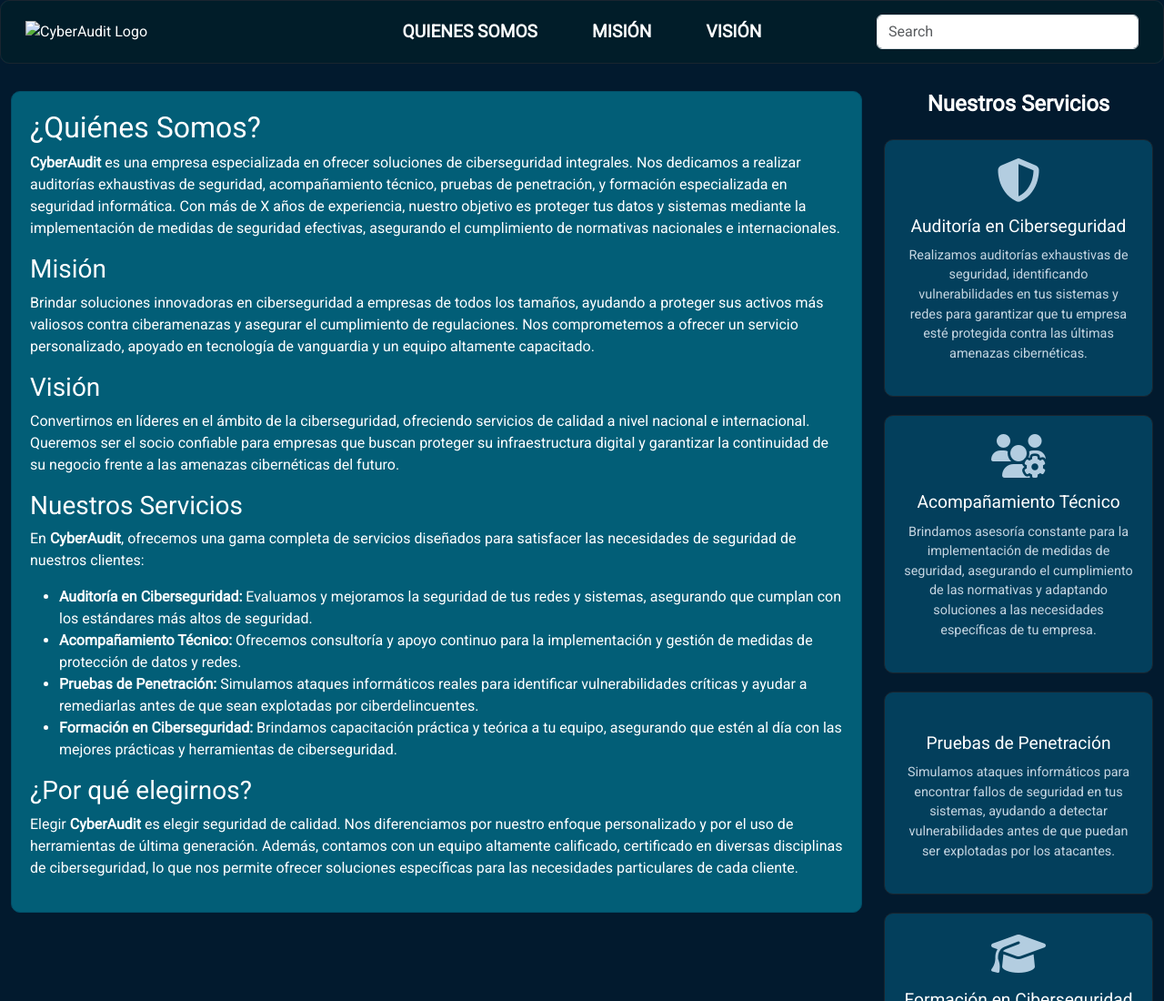
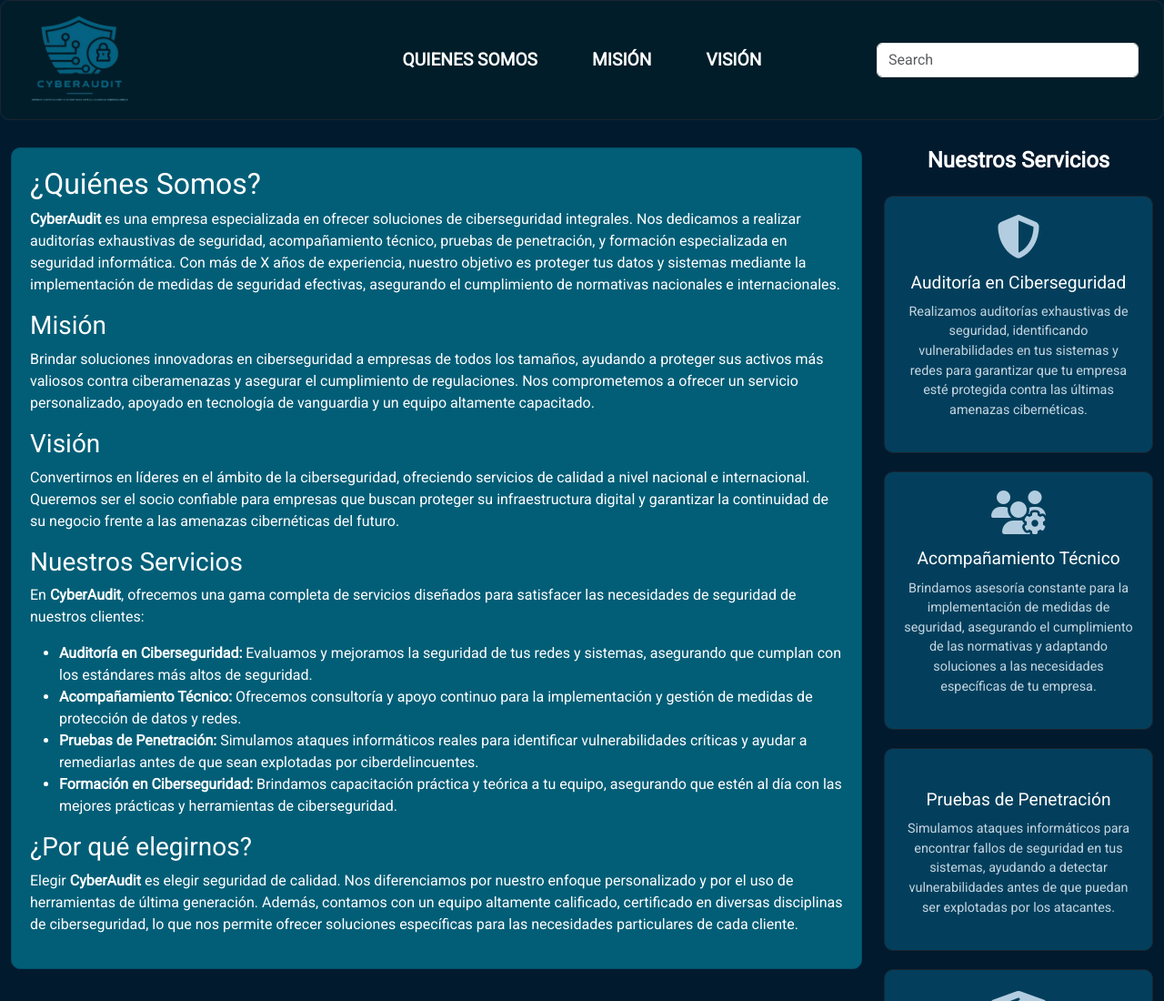
Before and after one commit to giovannyRios/SeguridadInformacion, a plain HTML site: page index.html in a window 1280 px wide. Shown: the top 1100 px of the page at 91% size. Drawn offline with nearby package versions, Linux system fonts and the light colour scheme; some icons are missing.

Commit message:
correccion de ruta del logo

```diff
--- a/index.html
+++ b/index.html
@@ -207,7 +207,7 @@
       <div class="row align-items-center header">
         <div class="col-md-3">
           <div class="logo">
-            <img src="./Assets/logo_png.png" alt="CyberAudit Logo">
+            <img src="logo_png.png" alt="CyberAudit Logo">
           </div>
         </div>
         <div class="col-md-6 text-center">
```
